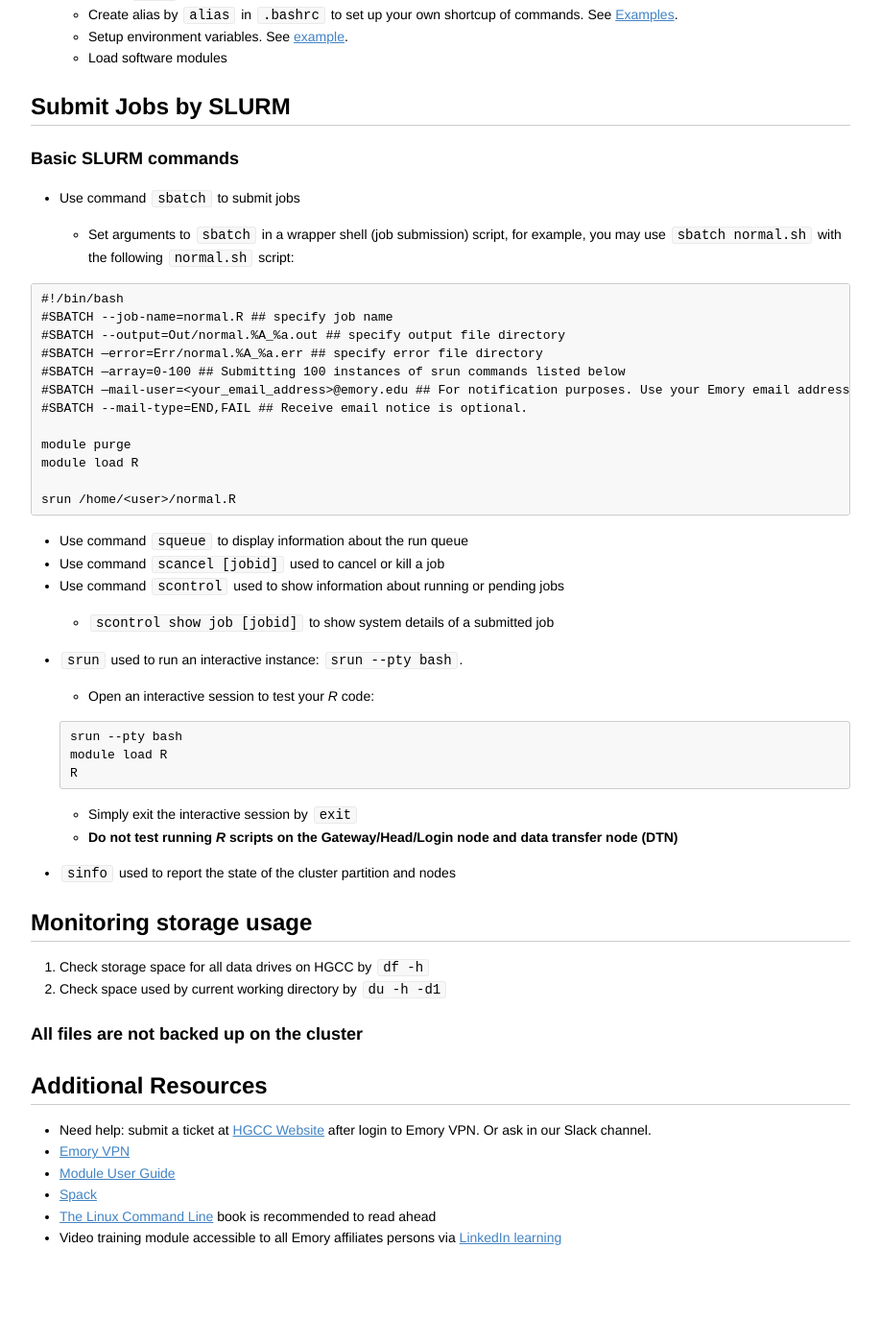
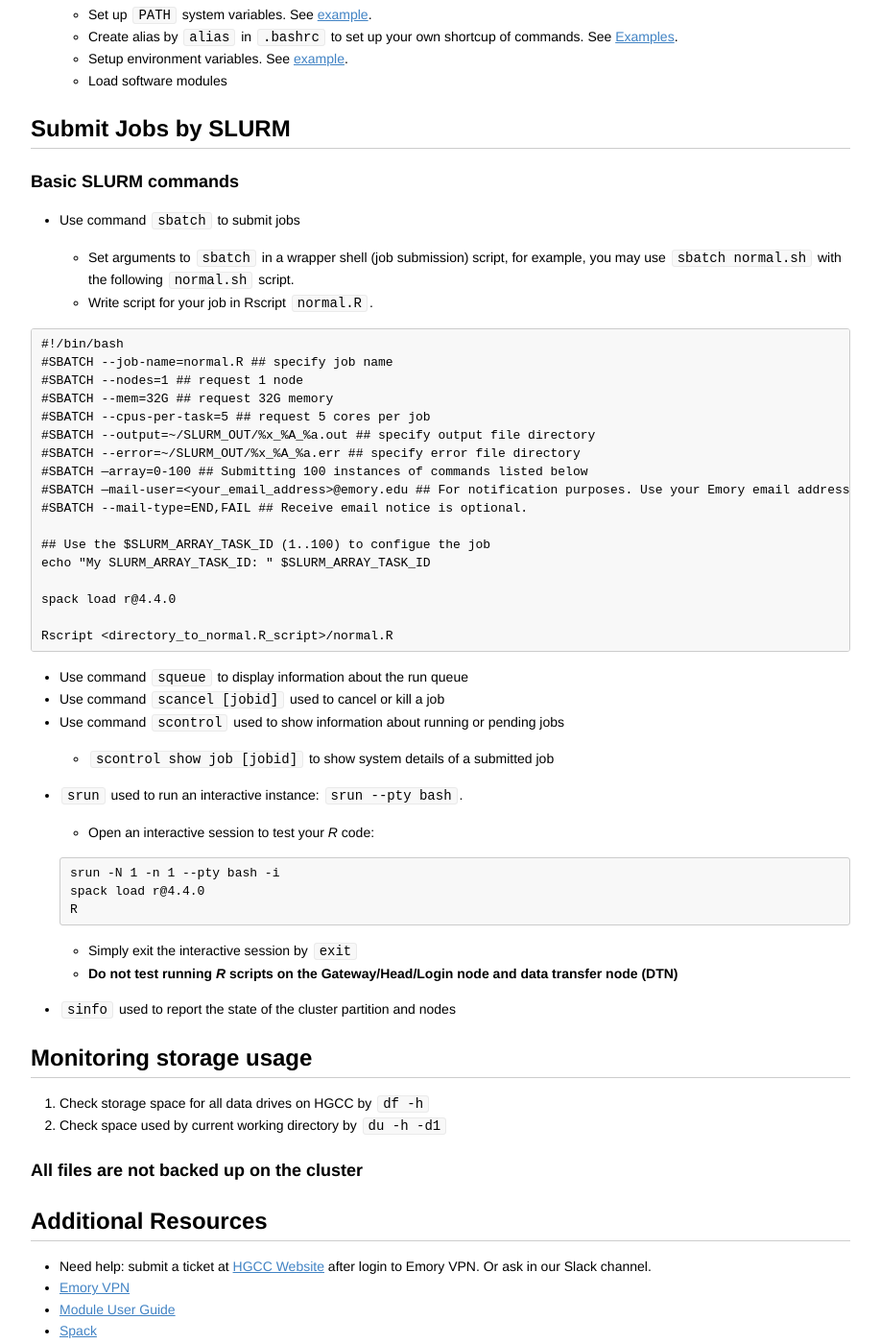
Before and after one commit to yanglab-emory/yanglab-emory.github.io, a Jekyll site: the page assets/ComputationSlides/HGCC_StartGuide_1.html, which Jekyll copies as it is, in a window 1280 px wide and 1400 px high, scrolled down 4848 px. Shown: the whole window at 96% size, without its empty margins (181-1098 px from the left). Built offline with Jekyll 4.4.1, drawn with Linux system fonts in a browser that asks for light colours; before the commit the page ends 6178 px from its top, so only the background shows below that; some of the changed text lies outside the part shown.

Commit message:
update hgcc instructions

```diff
--- a/assets/ComputationSlides/HGCC_StartGuide_1.html
+++ b/assets/ComputationSlides/HGCC_StartGuide_1.html
@@ -509,6 +509,7 @@ kbd {
 
 <ol>
 <li>Use command <code>spack find -x</code> to list all installed software modules on HGCC.</li>
+<li>Use command <code>spack find --loaded</code> to list all loaded software modules.</li>
 <li>Check if an executible file of an installed or loaded software is available under <code>${PATH}</code> by <code>which [software_name]</code>.</li>
 <li>Add a symbolic link of the executible file under <code>${PATH}</code> by <code>ln -s [directory_to_executible_file]</code> to avoid typing full directory of the executible file.</li>
 </ol>
@@ -572,22 +573,28 @@ ln -s [tool_directory]</code></pre></div>
 <li>Use command <code>sbatch</code> to submit jobs
 
 <ul>
-<li>Set arguments to <code>sbatch</code> in a wrapper shell (job submission) script, for example, you may use <code>sbatch normal.sh</code> with the following <code>normal.sh</code> script:</li>
+<li>Set arguments to <code>sbatch</code> in a wrapper shell (job submission) script, for example, you may use <code>sbatch normal.sh</code> with the following <code>normal.sh</code> script.</li>
+<li>Write script for your job in Rscript <code>normal.R</code>.</li>
 </ul></li>
 </ul>
 
 <div><pre><code class="language-none">#!/bin/bash
 #SBATCH --job-name=normal.R ## specify job name
-#SBATCH --output=Out/normal.%A_%a.out ## specify output file directory
-#SBATCH —error=Err/normal.%A_%a.err ## specify error file directory
-#SBATCH —array=0-100 ## Submitting 100 instances of srun commands listed below
+#SBATCH --nodes=1 ## request 1 node
+#SBATCH --mem=32G ## request 32G memory
+#SBATCH --cpus-per-task=5 ## request 5 cores per job
+#SBATCH --output=~/SLURM_OUT/%x_%A_%a.out ## specify output file directory
+#SBATCH --error=~/SLURM_OUT/%x_%A_%a.err ## specify error file directory
+#SBATCH —array=0-100 ## Submitting 100 instances of commands listed below
 #SBATCH —mail-user=&lt;your_email_address&gt;@emory.edu ## For notification purposes. Use your Emory email address only! This is optinal.
 #SBATCH --mail-type=END,FAIL ## Receive email notice is optional.
 
-module purge
-module load R
+## Use the $SLURM_ARRAY_TASK_ID (1..100) to configue the job
+echo &quot;My SLURM_ARRAY_TASK_ID: &quot; $SLURM_ARRAY_TASK_ID
 
-srun /home/&lt;user&gt;/normal.R</code></pre></div>
+spack load r@4.4.0
+
+Rscript &lt;directory_to_normal.R_script&gt;/normal.R</code></pre></div>
 
 <ul>
 <li>Use command <code>squeue</code> to display information about the run queue</li>
@@ -603,8 +610,8 @@ srun /home/&lt;user&gt;/normal.R</code></pre></div>
 <li>Open an interactive session to test your <em>R</em> code: </li>
 </ul>
 
-<div><pre><code class="language-none">srun --pty bash
-module load R
+<div><pre><code class="language-none">srun -N 1 -n 1 --pty bash -i
+spack load r@4.4.0
 R</code></pre></div>
 
 <ul>
```
